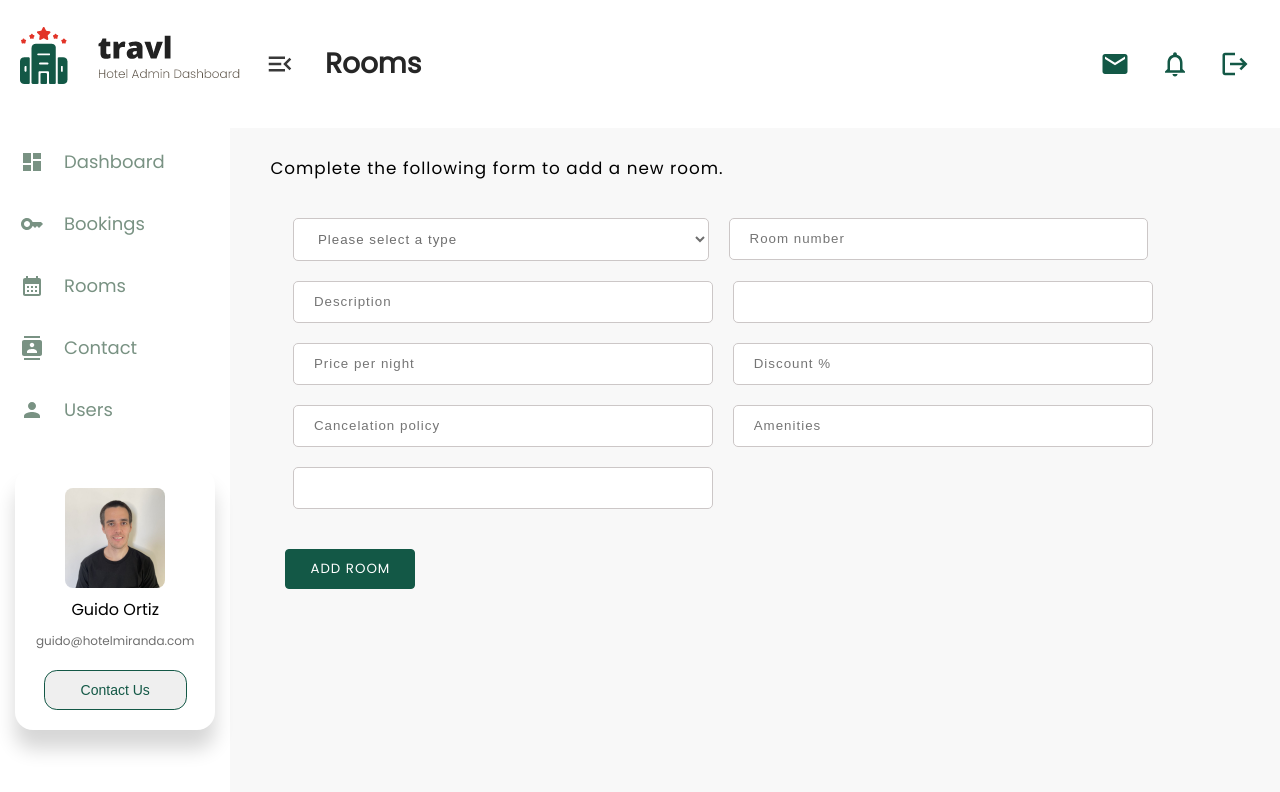
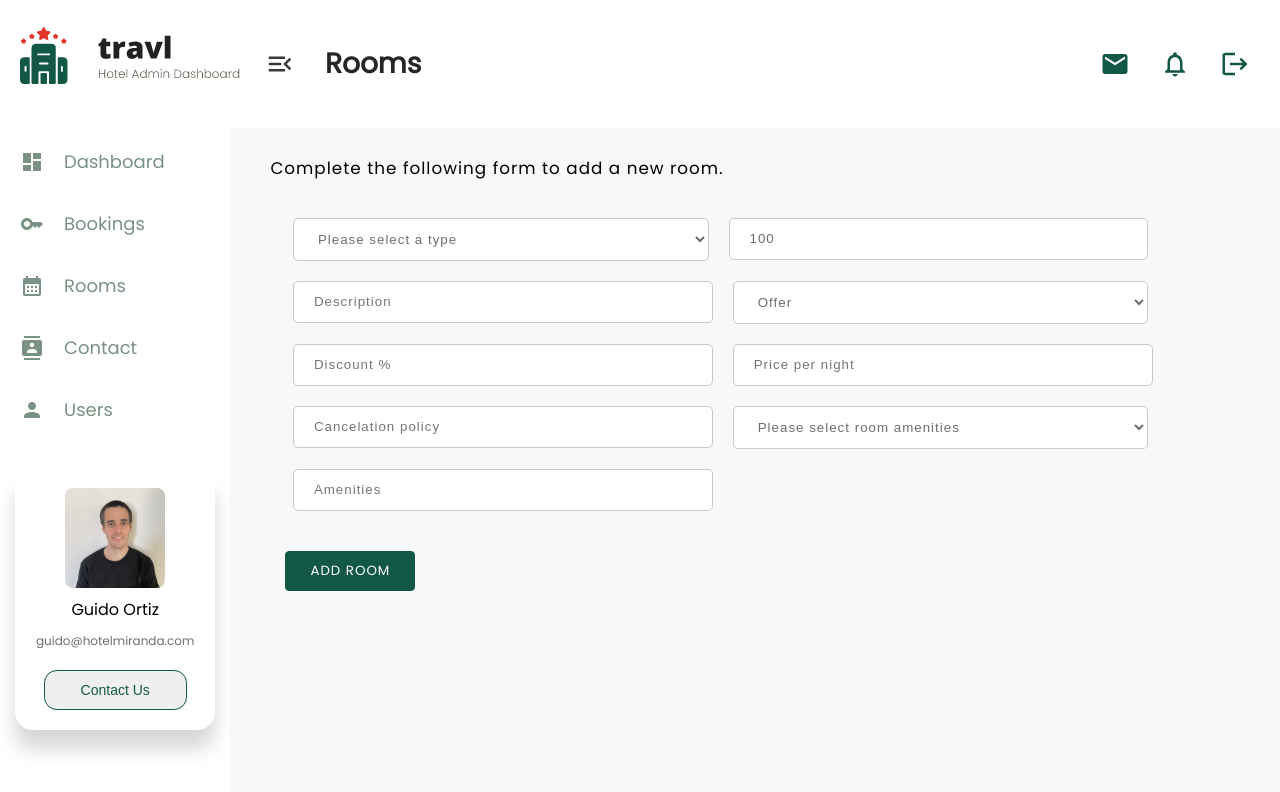
Before and after one commit to Guido-Ortiz/dashboard-hotel-miranda, a React (Create React App) app: page /rooms/add in a window 1280 px wide. Shown: the top 792 px of the page. Built offline with nearby package versions, Linux system fonts and the light colour scheme; sample sign-in values are in the browser's storage.

Commit message:
form room

```diff
--- a/src/components/Bookings/Booking/BookingDetail/BookingDetail.jsx
+++ b/src/components/Bookings/Booking/BookingDetail/BookingDetail.jsx
@@ -4,7 +4,7 @@ import guest from '../../../../resources/p1.jpg';
 import { useDispatch, useSelector } from 'react-redux';
 import { Email, Phone } from '@mui/icons-material';
 import { useParams } from 'react-router';
-import { getBookingDetail } from '../../../../redux/actions/actions';
+import { editBooking, getBookingDetail } from '../../../../redux/actions/actions';
 
 import { Stack, Modal, Box, Typography, TextField, Button } from '@mui/material';
 
@@ -23,12 +23,7 @@ const BookingDetail = () => {
     dispatch(getBookingDetail(booking_id))
   }, [dispatch, booking_id])
 
-  const [open, setOpen] = useState(false)
-  const [newBooking, setNewBooking] = useState({
-    name: detail[0].client,
-    status: detail[0].status,
-    number: detail[0].number
-  })
+
 
   const handleOpen = () => {
     setOpen(true)
@@ -37,8 +32,7 @@ const BookingDetail = () => {
   const handleClose = () => setOpen(false)
 
   const handleEdit = () => {
-    console.log('edit photo')
-    // dispatch(editPhoto({ id, newDescription }))
+    dispatch(editBooking({ booking_id, newBooking }))
     setOpen(false)
   }
 
@@ -47,8 +41,15 @@ const handleChange = e => {
       ...newBooking,
       [e.target.name]: e.target.value
     })
-  console.log(newBooking)
   }
+
+  const [open, setOpen] = useState(false)
+
+  const [newBooking, setNewBooking] = useState({
+    name: '',
+    status: '',
+    number: ''
+  })
 
   return (
     <DetailWrapper sidebar={sidebar}>
@@ -57,16 +58,16 @@ const handleChange = e => {
         <GuestWrapper>
           <img src={guest} alt='Guest' />
           <GuestData>
-              <h2>{detail[0].client}</h2>
-              <h4>#{detail[0].id}</h4>
+            <h2>Guest</h2>
+            <h4>#123456</h4>
             <GuestContact>
               <div>
-                  <Phone/>
-                  <h3>{detail[0].email}</h3>
+                <Phone />
+                <h3>email</h3>
               </div>
               <div>
                 <Email />
-                  <h3>{detail[0].telephone}</h3>
+                <h3>telephone</h3>
               </div>
               <BtnEdit onClick={handleOpen}>Edit Booking</BtnEdit>
 
@@ -122,7 +123,7 @@ const handleChange = e => {
           <div>
 
 
-          <InputEdit type="text" placeholder='Guest name' value={newBooking.name} name='name' onChange={e => handleChange(e)}/>
+            <InputEdit type="text" placeholder='Guest name' value={newBooking.name} name='name' onChange={e => handleChange(e)} />
             <InputEdit type="date" placeholder='' />
             <InputEdit type="date" placeholder='Check-In' />
             <InputEdit type="date" placeholder='' />
@@ -134,25 +135,12 @@ const handleChange = e => {
               <option value="sup">Double Superior</option>
               <option value="suite">Suite</option>
             </select>
-          {/* <InputEdit type="text" placeholder='Room type' /> */}
-          <InputEdit type="number" placeholder='Room number' name='number' value={newBooking.number} onChange={e => handleChange(e)}/>
-          <InputEdit type="text" placeholder='Status' name='status' value={newBooking.status} onChange={e => handleChange(e)}/>
+            <InputEdit type="number" placeholder='Room number' name='number' value={newBooking.number} onChange={e => handleChange(e)} />
+            <InputEdit type="text" placeholder='Status' name='status' value={newBooking.status} onChange={e => handleChange(e)} />
 
           </div>
-          {/* <Box sx={style}> */}
+          <BtnEdit onClick={handleEdit} modal='modal' >Edit Booking</BtnEdit>
 
-            {/* <Typography id="modal-modal-title" variant="h6" component="h2">Edit Booking {}</Typography>
-            <Typography id="modal-modal-description" sx={{ mt: 2 }}>
-            Duis mollis, est non commodo luctus, nisi erat porttitor ligula.
-          </Typography> */}
-            {/* <Stack direction='column' justifyContent='flex-start' alignItems='flex-start'>
-              <TextField fullWidth variant='outlined' label='Description' name='newDescription'
-              // value={newDescription}
-              onChange={e => setNewDescription(e.target.value)} sx={{ margin: '20px 0' }} /> */}
-              <BtnEdit onClick={handleEdit} modal='modal' >Edit Booking</BtnEdit>
-            {/* </Stack> */}
-
-          {/* </Box> */}
         </BoxEdit>
       </Modal>
 
--- a/src/components/Rooms/RoomsForm/RoomsForm.jsx
+++ b/src/components/Rooms/RoomsForm/RoomsForm.jsx
@@ -1,5 +1,6 @@
-import React from 'react'
-import { useSelector } from 'react-redux'
+import { Chip } from '@mui/material'
+import React, { useState } from 'react'
+import { useDispatch, useSelector } from 'react-redux'
 import { DashboardWrapper, RightContainer } from '../../Dashboard/DashboardStyles'
 import Sidebar from '../../Sidebar/Sidebar'
 import Topbar from '../../Topbar/Topbar'
@@ -7,6 +8,43 @@ import { BtnSubmit, FormText, InputWrapper } from '../../Users/UsersForm/UsersFo
 
 const RoomsForm = () => {
     const sidebar = useSelector(state => state.sidebar)
+    const dispatch = useDispatch()
+    const amenities = ['Wi-Fi', 'TV', 'Towels', 'AC', 'Parking']
+    const [room, setRoom] = useState({
+        photo: [],
+        type: '',
+        number: 100,
+        description: '',
+        offer: '',
+        price: 100,
+        discount: 0.05,
+        cancel: '',
+        amenities: []
+    })
+
+    const handleChange = (e) => {
+        setRoom({
+            ...room,
+            [e.target.name]: e.target.value
+        })
+    }
+
+    const handleAmenities = (e) => {
+        // console.log(room.amenities)
+        setRoom({
+            ...room,
+            amenities: [...room.amenities, e.target.value]
+        })
+    }
+
+    const handleImage = (e) => {
+        // console.log('image')
+        setRoom({
+            ...room,
+            photo: [...room.photo, e.target.files]
+        })
+    }
+
     return (
         <>
             <Topbar title='Rooms' />
@@ -16,21 +54,41 @@ const RoomsForm = () => {
                 <RightContainer>
                     <FormText>Complete the following form to add a new room.</FormText>
                     <InputWrapper>
-                        <select>
+                        {/* <input type="file" placeholder='Photos' value={room.photo} onChange={e => handleImage(e)} /> */}
+                        <select name='type' value={room.type}onChange={e => handleChange(e)}>
                             <option value="">Please select a type</option>
                             <option value="single">Single Bed</option>
                             <option value="double">Double Bed</option>
                             <option value="superior">Double Bed Superior</option>
                             <option value="suite">Suite</option>
                         </select>
-                        <input type="number" placeholder='Room number' />
-                        <input type="text" placeholder='Description' />
-                        <input type="text" />
-                        <input type="number" placeholder='Price per night' />
-                        <input type="number" placeholder='Discount %' />
-                        <input type="text" placeholder='Cancelation policy' />
-                        <input type="text" placeholder='Amenities' />
-                        <input type="text" />
+                        <input type="number" placeholder='Room number' name='number' value={room.number} onChange={e => handleChange(e)} />
+                        <input type="text" placeholder='Description' name='description' value={room.description} onChange={e => handleChange(e)} />
+                        <select name='offer'>
+                            <option value="">Offer</option>
+                            <option value="yes">Yes</option>
+                            <option value="no">No</option>
+                        </select>
+                        <input type="number" placeholder='Discount %' onChange={e => handleChange(e)} />
+                        <input type="number" placeholder='Price per night' onChange={e => handleChange(e)} />
+                        <input type="text" placeholder='Cancelation policy' onChange={e => handleChange(e)} />
+                        <select onChange={e => handleAmenities(e)}>
+                            <option value="">Please select room amenities</option>
+                            {
+                                amenities.map(e => {
+                                    return(
+                                        <option value={e} key={e}>{e}</option>
+                                    )
+                                })
+                            }
+
+                        </select>
+                        {
+                            room.amenities.map((amenity, i) => <Chip key={i} label={amenity} />
+                            )
+                        }
+                        <input type="text" placeholder='Amenities' name='amenities' value={room.cancel}  />
+
                     </InputWrapper>
                     <BtnSubmit>Add Room</BtnSubmit>
                 </RightContainer>
--- a/src/components/Sidebar/SidebarStyles.js
+++ b/src/components/Sidebar/SidebarStyles.js
@@ -6,4 +6,6 @@ export const SidebarWrapper = styled.div `
     min-width: 18vw;
     height: auto;
     min-height: 84vh;
+    // position: fixed;
+    // z-index: 1;
 `;
--- a/src/components/Users/UsersForm/UsersForm.jsx
+++ b/src/components/Users/UsersForm/UsersForm.jsx
@@ -1,5 +1,6 @@
-import React from 'react'
-import { useSelector } from 'react-redux'
+import React, { useState } from 'react'
+import { useDispatch, useSelector } from 'react-redux'
+import { createUser } from '../../../redux/actions/actions'
 import { DashboardWrapper, RightContainer } from '../../Dashboard/DashboardStyles'
 import Sidebar from '../../Sidebar/Sidebar'
 import Topbar from '../../Topbar/Topbar'
@@ -9,6 +10,33 @@ import { FormText, InputWrapper, BtnSubmit } from './UsersFormStyles'
 
 const UsersForm = () => {
   const sidebar = useSelector(state => state.sidebar)
+  const dispatch = useDispatch()
+
+  const [user, setUser] = useState({
+    photo: '',
+    name: '',
+    position: '',
+    email: '',
+    phone: '',
+    start: '',
+    description: '',
+    status: '',
+    password: ''
+  })
+
+  const handleChange = (e) => {
+    setUser({
+      ...user,
+      [e.target.name]: e.target.value
+    })
+    console.log(user)
+  }
+
+  const handleSubmit = () => {
+    console.log(user)
+    dispatch(createUser(user))
+  }
+
   return (
     <>
       <Topbar title='Users' />
@@ -18,26 +46,26 @@ const UsersForm = () => {
         <RightContainer>
           <FormText>Complete the following form to add a new employee to your staff.</FormText>
           <InputWrapper>
-            <input type="text" placeholder='Insert your photo' />
-            <input type="text" placeholder='Full Name' />
-            <select>
+            <input type="text" placeholder='Insert your photo' name='photo' value={user.photo} onChange={(e) => handleChange(e)}/>
+            <input type="text" placeholder='Full Name' name='name' value={user.name} onChange={(e) => handleChange(e)}/>
+            <select name='position' value={user.position}onChange={(e) => handleChange(e)}>
               <option value="">Please select a position</option>
               <option value="manager">Manager</option>
               <option value="receptionist">Receptionist</option>
               <option value="service">Service</option>
             </select>
-            <input type="text" placeholder='E-mail' />
-            <input type="text" placeholder='Phone' />
-            <input type="date" placeholder='Start Date' />
-            <input type="text" placeholder='Description' />
-            <select>
+            <input type="text" placeholder='E-mail' name='email' value={user.email} onChange={(e) => handleChange(e)}/>
+            <input type="text" placeholder='Phone' name='phone' value={user.phone} onChange={(e) => handleChange(e)}/>
+            <input type="date" placeholder='Start Date' name='start' value={user.start} onChange={(e) => handleChange(e)}/>
+            <input type="text" placeholder='Description' name='description' value={user.description} onChange={(e) => handleChange(e)}/>
+            <select name='status' value={user.status}onChange={(e) => handleChange(e)}>
               <option value="">Please select a status</option>
               <option value="active">Active</option>
               <option value="inactive">Inactive</option>
             </select>
-            <input type="password" placeholder='Password'/>
+            <input type="password" placeholder='Password'name='password' value={user.password} onChange={(e) => handleChange(e)}/>
           </InputWrapper>
-          <BtnSubmit>Add Employee</BtnSubmit>
+          <BtnSubmit onClick={handleSubmit}>Add Employee</BtnSubmit>
         </RightContainer>
 
       </DashboardWrapper>
--- a/src/redux/actions/constants.js
+++ b/src/redux/actions/constants.js
@@ -4,10 +4,12 @@ export const GET_BOOKINGS = 'GET_BOOKINGS';
 export const DELETE_BOOKING = 'DELETE_BOOKING';
 export const FILTER_BOOKINGS = 'FILTER_BOOKINGS';
 export const GET_BOOKING_DETAIL = 'GET_BOOKING_DETAIL';
+export const EDIT_BOOKING = 'EDIT_BOOKING';
 
 export const GET_USERS = 'GET_USERS';
 export const DELETE_USER = 'DELETE_USER';
 export const FILTER_USERS = 'FILTER_USERS';
+export const CREATE_USER = 'CREATE_USER';
 
 export const GET_CONTACTS = 'GET_CONTACTS';
 export const ARCHIVED_CONTACT = 'ARCHIVED_CONTACT';
@@ -17,3 +19,4 @@ export const FILTER_CONTACTS = 'FILTER_CONTACTS';
 export const GET_ROOMS = 'GET_ROOMS';
 export const DELETE_ROOM = 'DELETE_ROOM';
 export const FILTER_ROOMS = 'FILTER_ROOMS';
+export const CREATE_ROOM = 'CREATE_ROOM';
```
Also changed, not shown: src/redux/actions/actions.js (+72 -28 lines), src/redux/reducer/bookingsReducer.js (+14 -2 lines), src/redux/reducer/roomsReducer.js (+11 -1 lines), src/redux/reducer/userReducer.js (+11 -2 lines). Lines whose indentation alone changed are shown as unchanged.
